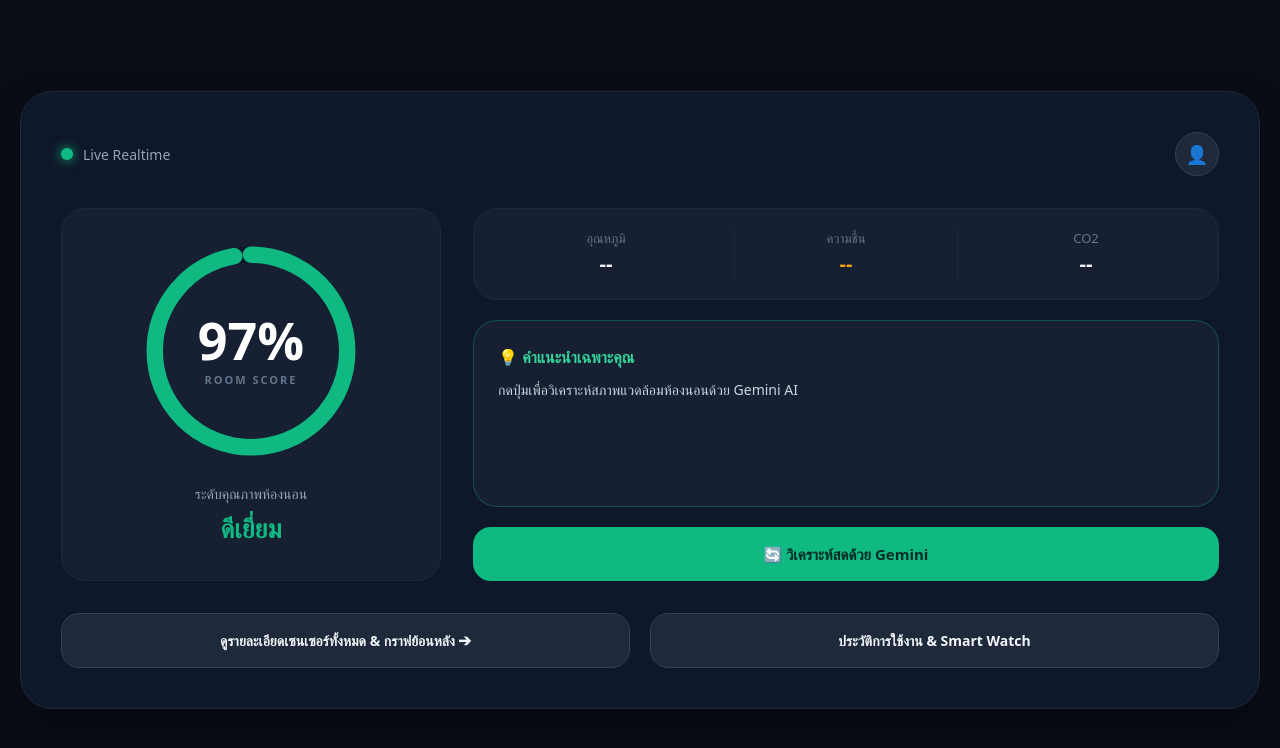
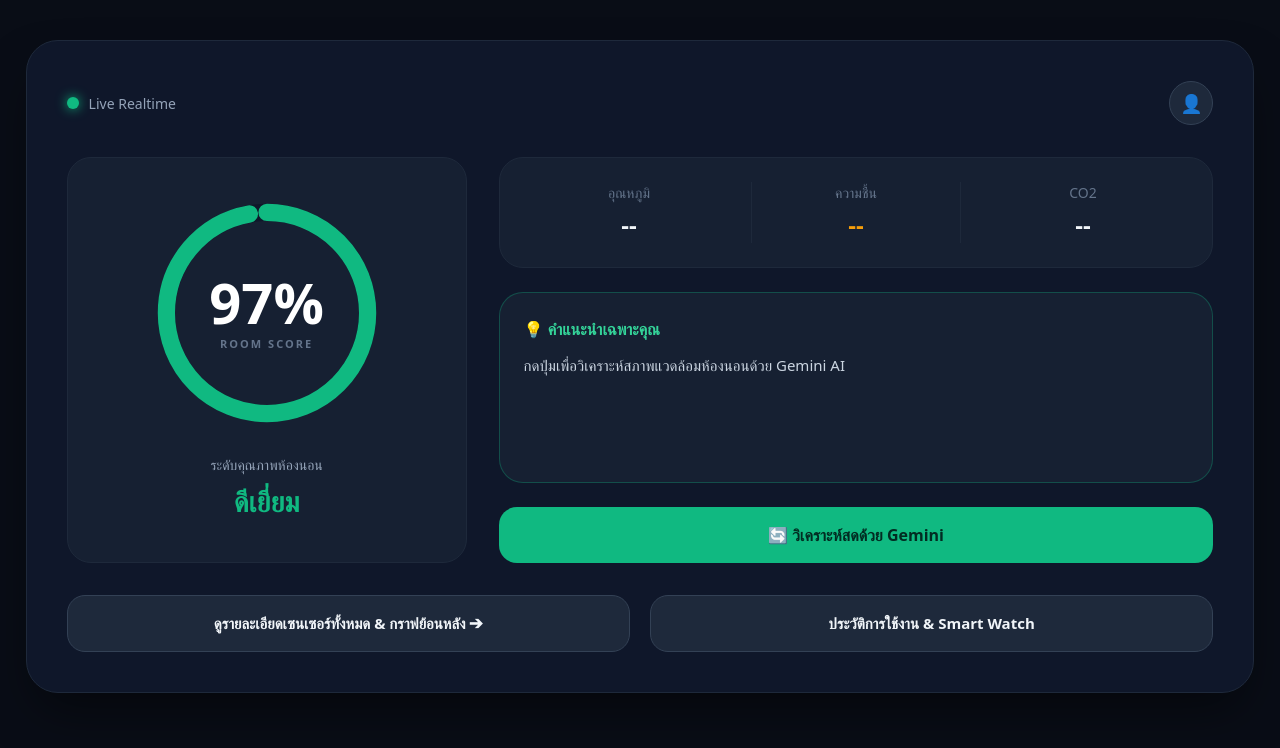
Before and after one commit to paradisesui/comflyyy, a Next.js app: page / in a window 1280 px wide. Shown: the top 748 px of the page. Built offline with nearby package versions, Linux system fonts and the light colour scheme; no server answers; the database is empty.

Commit message:
edit main and sensor page

```diff
--- a/app/page.tsx
+++ b/app/page.tsx
@@ -110,17 +110,17 @@ export default function Home() {
       fontFamily: 'system-ui, -apple-system, sans-serif',
       display: 'flex',
       justifyContent: 'center',
-      alignItems: 'center',
-      padding: '20px'
+      alignItems: 'flex-start',
+      padding: '40px 20px'
     }}>
       <style jsx>{`
         .dashboard-container {
-          width: 100%;
-          max-width: 1400px;
+          width: 96vw;
+          max-width: 1600px;
           background-color: #0f172a;
           border-radius: 32px;
           border: 1px solid #1e293b;
-          padding: 28px;
+          padding: 32px;
           box-shadow: 0 25px 50px -12px rgba(0, 0, 0, 0.5);
           display: flex;
           flex-direction: column;
@@ -136,7 +136,7 @@ export default function Home() {
         .footer-grid {
           display: grid;
           grid-template-columns: 1fr;
-          gap: 12px;
+          gap: 16px;
         }
 
         @media (min-width: 900px) {
@@ -145,7 +145,7 @@ export default function Home() {
             gap: 32px;
           }
           .dashboard-grid {
-            grid-template-columns: 380px 1fr;
+            grid-template-columns: 400px 1fr;
             gap: 32px;
           }
           .footer-grid {
@@ -190,20 +190,20 @@ export default function Home() {
 
         {/* Dashboard Grid */}
         <div className="dashboard-grid">
-          {/* Column 1: Score & Overview */}
+          {/* Left Column: Score */}
           <section style={{
             backgroundColor: '#162032',
             borderRadius: '24px',
-            padding: '32px',
+            padding: '40px 24px',
             border: '1px solid #1e293b',
             display: 'flex',
             flexDirection: 'column',
             alignItems: 'center',
             justifyContent: 'center',
-            gap: '20px'
+            gap: '24px'
           }}>
-            <div style={{ position: 'relative', width: '220px', height: '220px', display: 'flex', alignItems: 'center', justifyContent: 'center' }}>
-              <svg transform="rotate(-90)" width="220" height="220" viewBox="0 0 160 160">
+            <div style={{ position: 'relative', width: '230px', height: '230px', display: 'flex', alignItems: 'center', justifyContent: 'center' }}>
+              <svg transform="rotate(-90)" width="230" height="230" viewBox="0 0 160 160">
                 <circle cx="80" cy="80" r="70" stroke="#0f172a" strokeWidth="12" fill="transparent" />
                 <circle
                   cx="80" cy="80" r="70"
@@ -217,52 +217,50 @@ export default function Home() {
                 />
               </svg>
               <div style={{ position: 'absolute', display: 'flex', flexDirection: 'column', alignItems: 'center' }}>
-                <span style={{ fontSize: '52px', fontWeight: '800', lineHeight: '1', color: '#fff' }}>{score}%</span>
+                <span style={{ fontSize: '56px', fontWeight: '800', lineHeight: '1', color: '#fff' }}>{score}%</span>
                 <span style={{ fontSize: '11px', color: '#64748b', letterSpacing: '2px', marginTop: '6px', fontWeight: '600' }}>ROOM SCORE</span>
               </div>
             </div>
 
             <div style={{ textAlign: 'center' }}>
               <span style={{ fontSize: '14px', color: '#94a3b8' }}>ระดับคุณภาพห้องนอน</span>
-              <h2 style={{ fontSize: '26px', color: statusColor, fontWeight: '700', margin: '4px 0 0 0' }}>
+              <h2 style={{ fontSize: '28px', color: statusColor, fontWeight: '700', margin: '4px 0 0 0' }}>
                 {score >= 80 ? 'ดีเยี่ยม' : score >= 60 ? 'ปานกลาง' : 'ควรปรับปรุง'}
               </h2>
             </div>
           </section>
 
-          {/* Column 2: Sensor Metrics & AI Box */}
-          <div style={{ display: 'flex', flexDirection: 'column', gap: '20px', justifyContent: 'space-between' }}>
-            {/* Quick Sensors Grid */}
+          {/* Right Column: Metrics & AI */}
+          <div style={{ display: 'flex', flexDirection: 'column', gap: '24px', justifyContent: 'space-between' }}>
             <div style={{
               display: 'grid',
               gridTemplateColumns: '1fr 1fr 1fr',
               gap: '16px',
               backgroundColor: '#162032',
-              padding: '20px',
+              padding: '24px',
               borderRadius: '24px',
               border: '1px solid #1e293b'
             }}>
               <div style={{ textAlign: 'center' }}>
-                <span style={{ fontSize: '13px', color: '#64748b', display: 'block' }}>อุณหภูมิ</span>
-                <span style={{ fontSize: '20px', fontWeight: '800', color: (sensor?.temperature ?? 0) > 25 ? '#f59e0b' : '#f1f5f9' }}>
+                <span style={{ fontSize: '14px', color: '#64748b', display: 'block', marginBottom: '4px' }}>อุณหภูมิ</span>
+                <span style={{ fontSize: '24px', fontWeight: '800', color: (sensor?.temperature ?? 0) > 25 ? '#f59e0b' : '#f1f5f9' }}>
                   {sensor ? `${sensor.temperature?.toFixed(1)}°C` : '--'}
                 </span>
               </div>
               <div style={{ textAlign: 'center', borderLeft: '1px solid #1e293b', borderRight: '1px solid #1e293b' }}>
-                <span style={{ fontSize: '13px', color: '#64748b', display: 'block' }}>ความชื้น</span>
-                <span style={{ fontSize: '20px', fontWeight: '800', color: (sensor?.humidity ?? 0) > 60 || (sensor?.humidity ?? 0) < 40 ? '#f59e0b' : '#f1f5f9' }}>
+                <span style={{ fontSize: '14px', color: '#64748b', display: 'block', marginBottom: '4px' }}>ความชื้น</span>
+                <span style={{ fontSize: '24px', fontWeight: '800', color: (sensor?.humidity ?? 0) > 60 || (sensor?.humidity ?? 0) < 40 ? '#f59e0b' : '#f1f5f9' }}>
                   {sensor ? `${sensor.humidity?.toFixed(0)}%` : '--'}
                 </span>
               </div>
               <div style={{ textAlign: 'center' }}>
-                <span style={{ fontSize: '13px', color: '#64748b', display: 'block' }}>CO2</span>
-                <span style={{ fontSize: '20px', fontWeight: '800', color: (sensor?.co2 ?? 0) > 800 ? '#f59e0b' : '#f1f5f9' }}>
+                <span style={{ fontSize: '14px', color: '#64748b', display: 'block', marginBottom: '4px' }}>CO2</span>
+                <span style={{ fontSize: '24px', fontWeight: '800', color: (sensor?.co2 ?? 0) > 800 ? '#f59e0b' : '#f1f5f9' }}>
                   {sensor ? `${sensor.co2} ppm` : '--'}
                 </span>
               </div>
             </div>
 
-            {/* AI Recommendation Box */}
             <div style={{
               backgroundColor: '#162032',
               padding: '24px',
@@ -270,7 +268,7 @@ export default function Home() {
               border: '1px solid rgba(16, 185, 129, 0.3)',
               display: 'flex',
               flexDirection: 'column',
-              gap: '10px',
+              gap: '12px',
               flexGrow: 1
             }}>
               <p style={{
@@ -285,7 +283,7 @@ export default function Home() {
                 💡 คำแนะนำเฉพาะคุณ
               </p>
               <p style={{
-                fontSize: '14px',
+                fontSize: '15px',
                 color: aiLoading ? '#64748b' : '#cbd5e1',
                 margin: 0,
                 lineHeight: '1.6'
@@ -294,7 +292,6 @@ export default function Home() {
               </p>
             </div>
 
-            {/* Action Button */}
             <button
               onClick={() => sensor && analyzeWithGemini(sensor)}
               disabled={aiLoading || !sensor || cooldown > 0}
@@ -306,7 +303,7 @@ export default function Home() {
                 border: 'none',
                 borderRadius: '18px',
                 fontWeight: '700',
-                fontSize: '15px',
+                fontSize: '16px',
                 cursor: (aiLoading || cooldown > 0) ? 'not-allowed' : 'pointer',
                 opacity: aiLoading ? 0.7 : 1,
                 display: 'flex',
@@ -324,7 +321,7 @@ export default function Home() {
           </div>
         </div>
 
-        {/* Footer Navigation Links */}
+        {/* Footer */}
         <footer className="footer-grid">
           <Link href="/sensors" style={{
             backgroundColor: '#1e293b',
@@ -333,7 +330,7 @@ export default function Home() {
             borderRadius: '18px',
             textAlign: 'center',
             fontWeight: '600',
-            fontSize: '14px',
+            fontSize: '15px',
             textDecoration: 'none',
             border: '1px solid #334155'
           }}>
@@ -346,7 +343,7 @@ export default function Home() {
             borderRadius: '18px',
             textAlign: 'center',
             fontWeight: '600',
-            fontSize: '14px',
+            fontSize: '15px',
             textDecoration: 'none',
             border: '1px solid #334155'
           }}>
```
Also changed, not shown: app/persona/page.tsx (+53 -63 lines).
